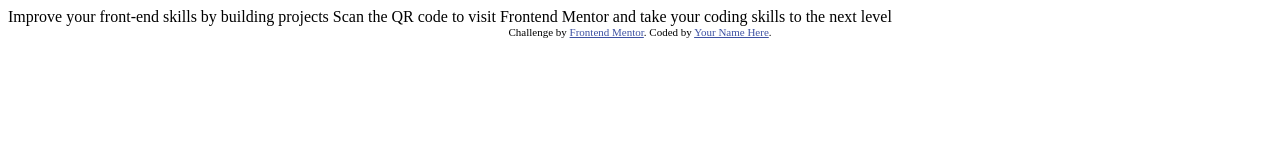
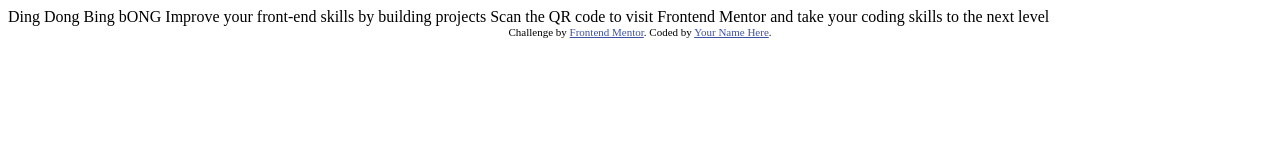
Before and after one commit to Crimsonorthodox/Frontend-Mentor-QR-code-challenge, a plain HTML site: page qr-code-component-main/index.html in a window 1280 px wide. Drawn offline with Linux system fonts and the light colour scheme.

Commit message:
Update index.html

```diff
--- a/qr-code-component-main/index.html
+++ b/qr-code-component-main/index.html
@@ -15,7 +15,8 @@
   </style>
 </head>
 <body>
-
+  Ding Dong
+  Bing bONG
   Improve your front-end skills by building projects
 
   Scan the QR code to visit Frontend Mentor and take your coding skills to the next level
```
